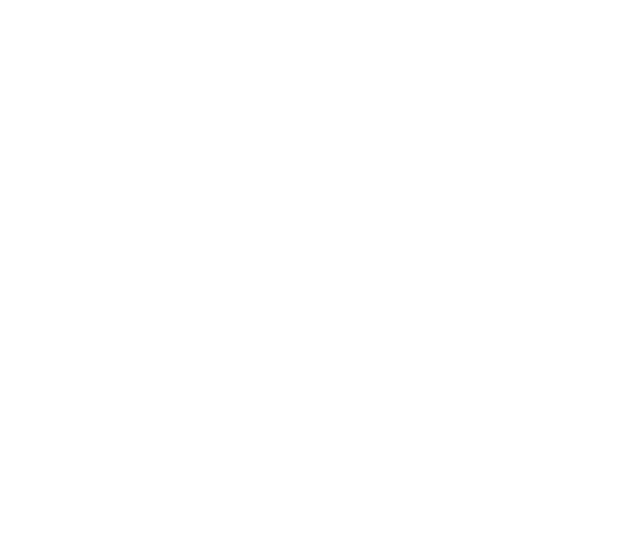
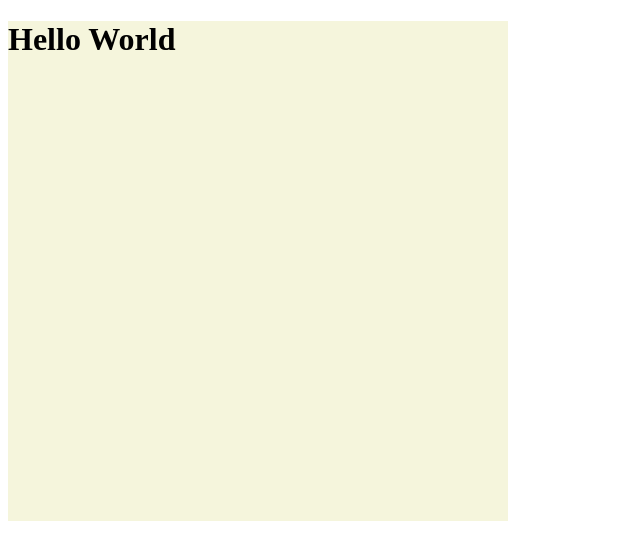
Before and after one commit to ssnetglobal/TRAINING, a plain HTML site: page index.html in a window 1280 px wide. Shown: the whole page, without its empty margins (0-640 px from the left). Drawn offline with Linux system fonts and the light colour scheme.

Commit message:
styling with css

```diff
--- a/index.html
+++ b/index.html
@@ -4,8 +4,10 @@
     <meta charset="UTF-8">
     <meta name="viewport" content="width=device-width, initial-scale=1.0">
     <title>Document</title>
+    <link rel="stylesheet" href="./stylesheet.css">
 </head>
 <body>
+    <h1>Hello World</h1>
 
 </body>
 </html>
--- a/stylesheet.css
+++ b/stylesheet.css
@@ -0,0 +1,5 @@
+h1{
+    background-color: beige;
+    height: 500px;
+    width: 500px;
+}
```
